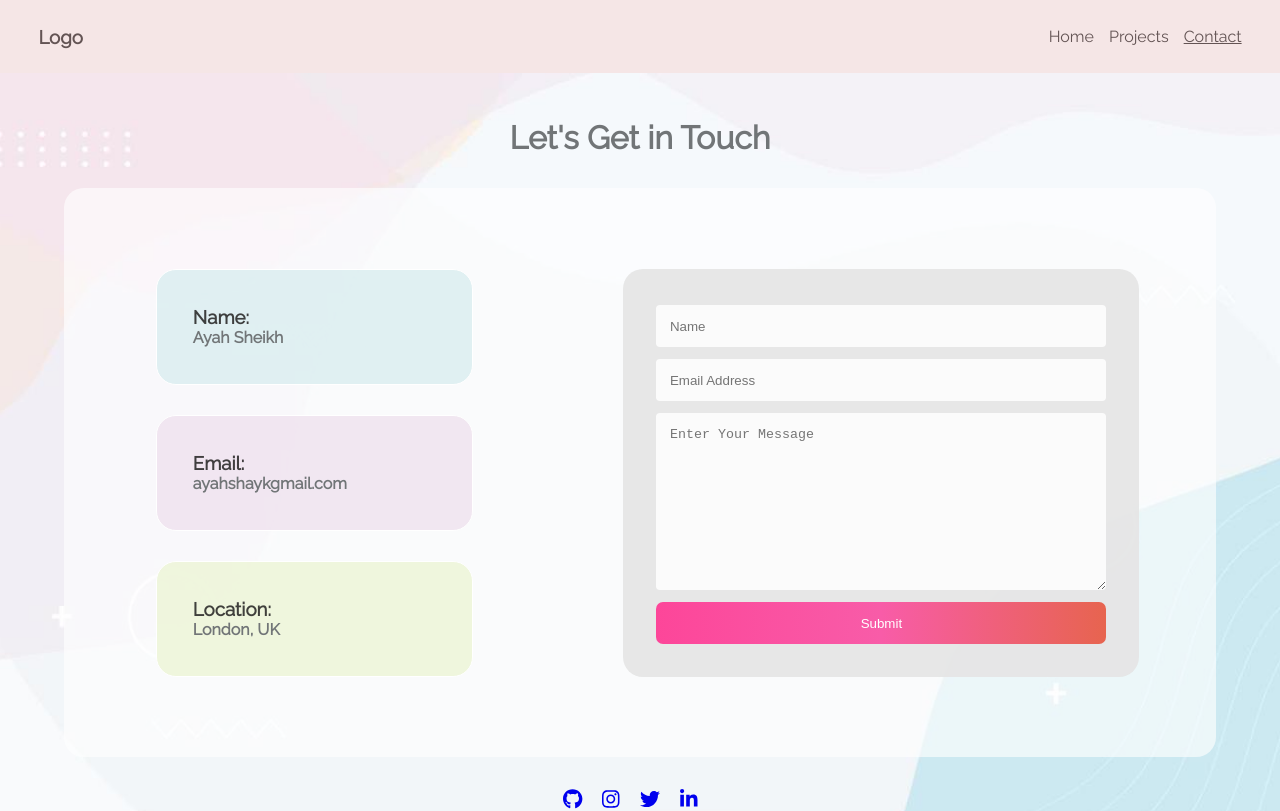
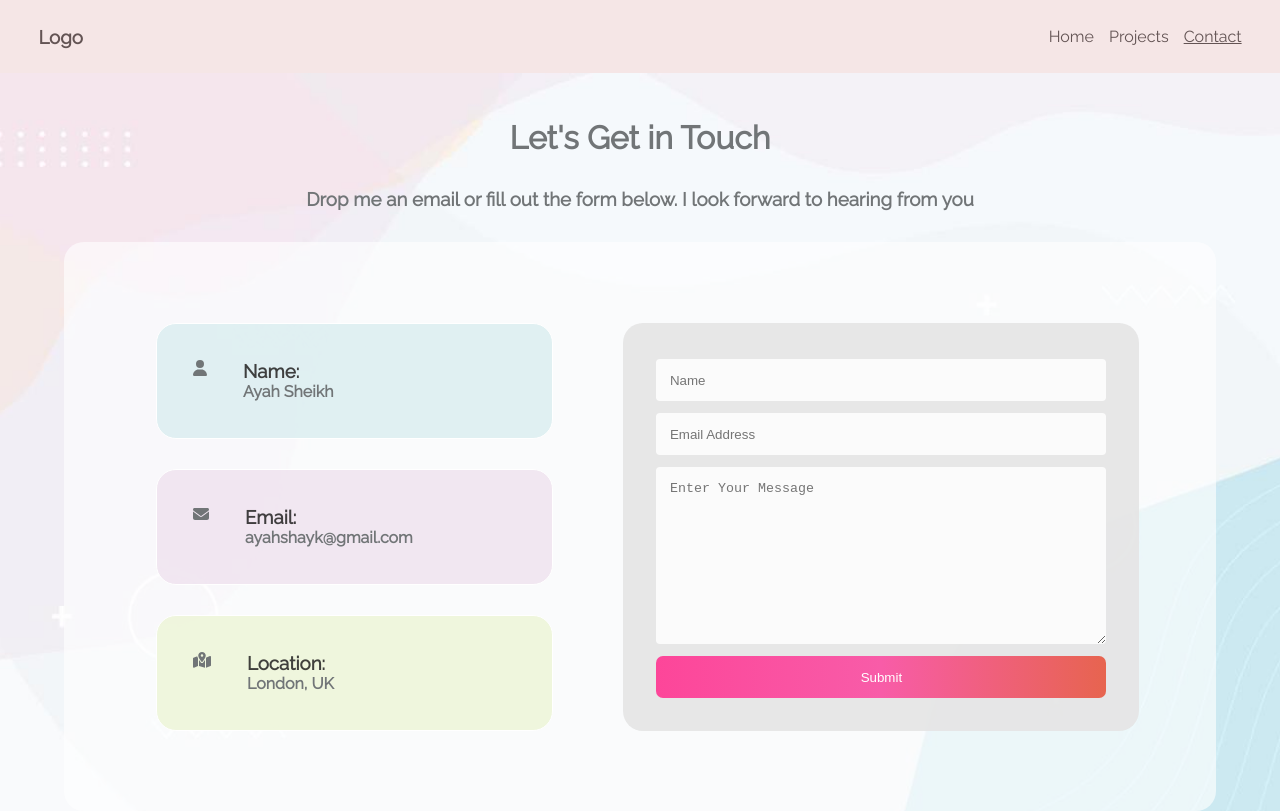
Before and after one commit to ayahxsheikh/my-portfolio, a React (Create React App) app: page /contact in a window 1280 px wide. Shown: the top 811 px of the page. Built offline with nearby package versions, Linux system fonts and the light colour scheme.

Commit message:
fixed contact-text boxes with flex

```diff
--- a/src/App.js
+++ b/src/App.js
@@ -1,8 +1,7 @@
 import {Routes, Route} from 'react-router-dom';
 import { library } from '@fortawesome/fontawesome-svg-core'
 import { fab } from '@fortawesome/free-brands-svg-icons'
-// import { faCheckSquare, faCoffee } from '@fortawesome/free-solid-svg-icons'
-
+import { fas } from '@fortawesome/free-solid-svg-icons'
 
 import Home from './pages/Home';
 import PGallery from './pages/PGallery';
@@ -11,7 +10,7 @@ import Contact from './pages/Contact';
 import Header from './components/Header';
 
 
-library.add(fab)
+library.add(fab, fas)
 
 
 function App() {
--- a/src/pages/Contact.js
+++ b/src/pages/Contact.js
@@ -3,6 +3,10 @@ import '../styles/contact.css'
 
 const styles = {
     h3: {
+        textAlign: 'center',
+        color: '#717577'
+    },
+    p: {
         color: '#222121da'
     },
     text1: {
@@ -25,26 +29,38 @@ function Contact(){
         <>
         <main className="contactBg main-wrapper">
             <h1 className="contact-title">Let's Get in Touch</h1>
+                    <h3 style={styles.h3}>Drop me an email or fill out the form below. I look forward to hearing from you</h3>
             <section className="contact-grid">
 
                 <aside className="contact-info">
-                    {/* <h3>contact Information</h3> */}
-                   <div className="text" style={styles.text1} >
-                        <h3 style={styles.h3}>Name:</h3>
-                        <h4>Ayah Sheikh</h4>
+
+                   <div className="contact-text" style={styles.text1} >
+                        <FontAwesomeIcon icon="fas fa-user" className="icon"/>
+                        <div className="text-info">
+                            <h3 style={styles.p}>Name:</h3>
+                            <h4>Ayah Sheikh</h4>
+                        </div>
                     </div>
-                    <div className="text" style={styles.text2}>
-                        <h3 style={styles.h3}>Email:</h3>
-                        <h4>ayahshaykgmail.com</h4>
+
+                    <div className="contact-text" style={styles.text2}>
+                        <FontAwesomeIcon icon="fas fa-envelope" className="icon"/>
+                        <div className="text-info">
+                            <h3 style={styles.p}>Email:</h3>
+                            <h4>ayahshayk@gmail.com</h4>
+                        </div>
                     </div>
-                    <div className="text" style={styles.text3} >
-                        <h3 style={styles.h3}>Location:</h3>
-                        <h4>London, UK</h4>
+
+                    <div className="contact-text" style={styles.text3} >
+                        <FontAwesomeIcon icon="fas fa-map-marked-alt" className="icon"/>
+                        <div className="text-info">
+                            <h3 style={styles.p}>Location:</h3>
+                            <h4>London, UK</h4>
+                        </div>
                     </div>
                 </aside>
+                {/* <h3>Fill out the form</h3> */}
 
                 <div className="background-div" id="contact">
-
                     <form onSubmit={handleSubmit} >
                         <input type="text" placeholder="Name" />
                         <input  placeholder="Email Address" />
--- a/src/styles/contact.css
+++ b/src/styles/contact.css
@@ -44,12 +44,16 @@
       color: #717577;
     }
 
-    .text{
-    padding: 9%;
-    max-width: 60%;
-    border: 1px solid #fff;
-    /* background-color: #f1e6f1ee; */
-    border-radius: 20px;
+    .contact-text {
+      display: flex;
+      flex-wrap:wrap;
+      justify-content: start;
+      gap: 5%;
+      padding: 9%;
+      max-width: 80%;
+      border: 1px solid #fff;
+      /* background-color: #f1e6f1ee; */
+      border-radius: 20px;
     }
 
     .background-div {
@@ -108,3 +112,7 @@
   .icon{
     margin-right: 20px;
   }
+
+  .text-info {
+    flex-direction: column;
+  }
--- a/src/styles/project.css
+++ b/src/styles/project.css
@@ -11,7 +11,7 @@
     background-position: center;
     background-size: cover;
     height: 100vh;
-    width: 100vw;
+    max-width: 110vw;
     }
 
 .proj-title {
```
Also changed, not shown: public/assets/weatherApp.png.
